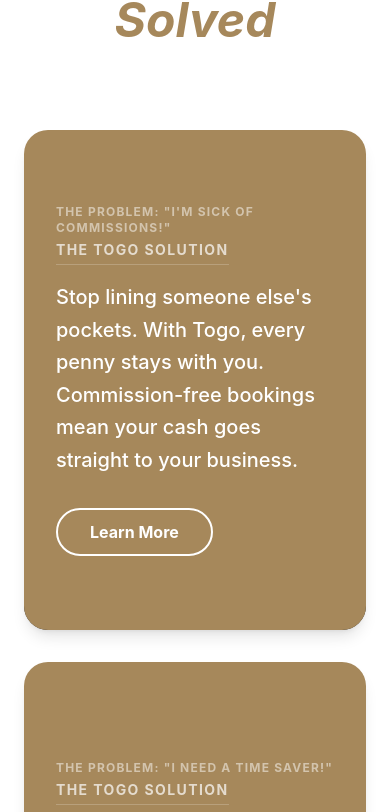
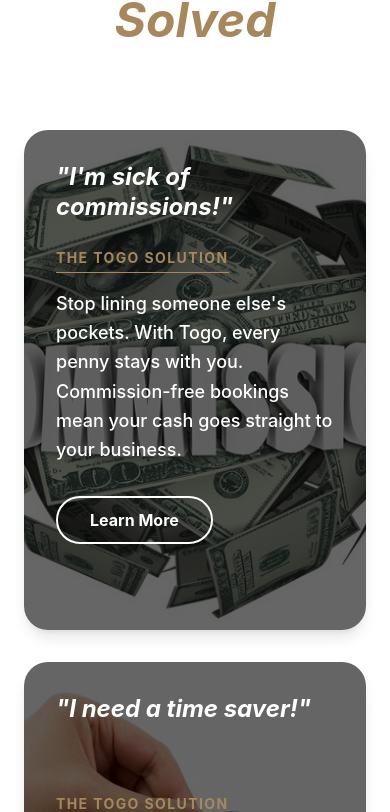
Before and after one commit to israelope/togoapp, a React (Vite) app: page / in a window 390 px wide. Shown: the part 1192-2004 px from the top of the page. Built offline with nearby package versions, Linux system fonts and the light colour scheme.

Commit message:
Fixed image not showing on cards

```diff
--- a/src/home/ProblemCard.tsx
+++ b/src/home/ProblemCard.tsx
@@ -7,42 +7,45 @@
 const ProblemCard = ({ problem, solution, imageSrc }: ProblemCardProps) => {
   return (
     <div className="group relative h-[500px] w-full rounded-3xl overflow-hidden cursor-pointer shadow-lg">
-      {/* Background Image - Scale only on desktop hover */}
+      {/* 1. Background Image - Always visible now */}
       <img
         src={imageSrc}
         alt={problem}
         className="absolute inset-0 h-full w-full object-cover transition-transform duration-700 md:group-hover:scale-110"
       />
 
-      {/* 1. Dark Overlay: Always on for mobile, fades on desktop hover */}
-      <div className="absolute inset-0 bg-gradient-to-t from-black/90 via-black/40 to-transparent transition-opacity duration-500 md:group-hover:opacity-0" />
+      {/* 2. Dynamic Overlay:
+          - Mobile: A dark tint so white text is readable over the photo
+          - Desktop: Fades out on hover
+      */}
+      <div className="absolute inset-0 bg-black/60 md:bg-gradient-to-t md:from-black/90 md:via-black/40 md:to-transparent transition-opacity duration-500 md:group-hover:opacity-0" />
 
-      {/* 2. Problem Title: Visible ONLY on desktop (hidden on mobile) */}
-      <div className="hidden md:block absolute bottom-10 left-8 right-8 transition-all duration-500 group-hover:translate-y-[-20px] group-hover:opacity-0">
-        <h3 className="text-white text-3xl md:text-4xl font-bold italic leading-tight">
+      {/* 3. Problem Title:
+          - Mobile: Shown at the top as a 'header'
+          - Desktop: Shown at the bottom (until hover)
+      */}
+      <div className="absolute top-8 left-8 right-8 md:top-auto md:bottom-10 transition-all duration-500 md:group-hover:translate-y-[-20px] md:group-hover:opacity-0">
+        <h3 className="text-white text-2xl md:text-4xl font-bold italic leading-tight">
           "{problem}"
         </h3>
       </div>
 
-      {/* 3. Solution Reveal Logic:
-          - Mobile: Always visible (opacity-100)
-          - Desktop: Only on hover (md:opacity-0 md:group-hover:opacity-100)
+      {/* 4. Solution Reveal:
+          - Mobile: Transparent background, text sits over the image
+          - Desktop: Solid gold background reveal on hover
       */}
-      <div className="absolute inset-0 bg-brand-gold p-8 md:p-10 flex flex-col justify-center items-start
+      <div className="absolute inset-0 p-8 md:p-10 flex flex-col justify-center items-start
                       transition-all duration-500 ease-in-out
+                      /* Mobile: Transparent & Visible | Desktop: Gold & Hidden */
+                      bg-transparent md:bg-brand-gold
                       opacity-100 md:opacity-0 md:group-hover:opacity-100
-                      translate-y-0 md:translate-y-4 md:group-hover:translate-y-0">
+                      translate-y-4 md:translate-y-8 md:group-hover:translate-y-0">
 
-        {/* Mobile Header: Reminds them what the problem was since the title is gone */}
-        <span className="text-white/50 uppercase tracking-widest text-xs font-bold mb-1 md:hidden">
-          The Problem: "{problem}"
-        </span>
-
-        <span className="text-white/70 uppercase tracking-widest text-sm font-bold mb-4 border-b border-white/20 pb-1">
+        <span className="text-brand-gold md:text-white/70 uppercase tracking-widest text-sm font-bold mb-4 border-b border-brand-gold md:border-white/20 pb-1">
           The Togo Solution
         </span>
 
-        <p className="text-white text-xl md:text-2xl font-medium leading-relaxed">
+        <p className="text-white text-lg md:text-2xl font-medium leading-relaxed">
           {solution}
         </p>
 
```
